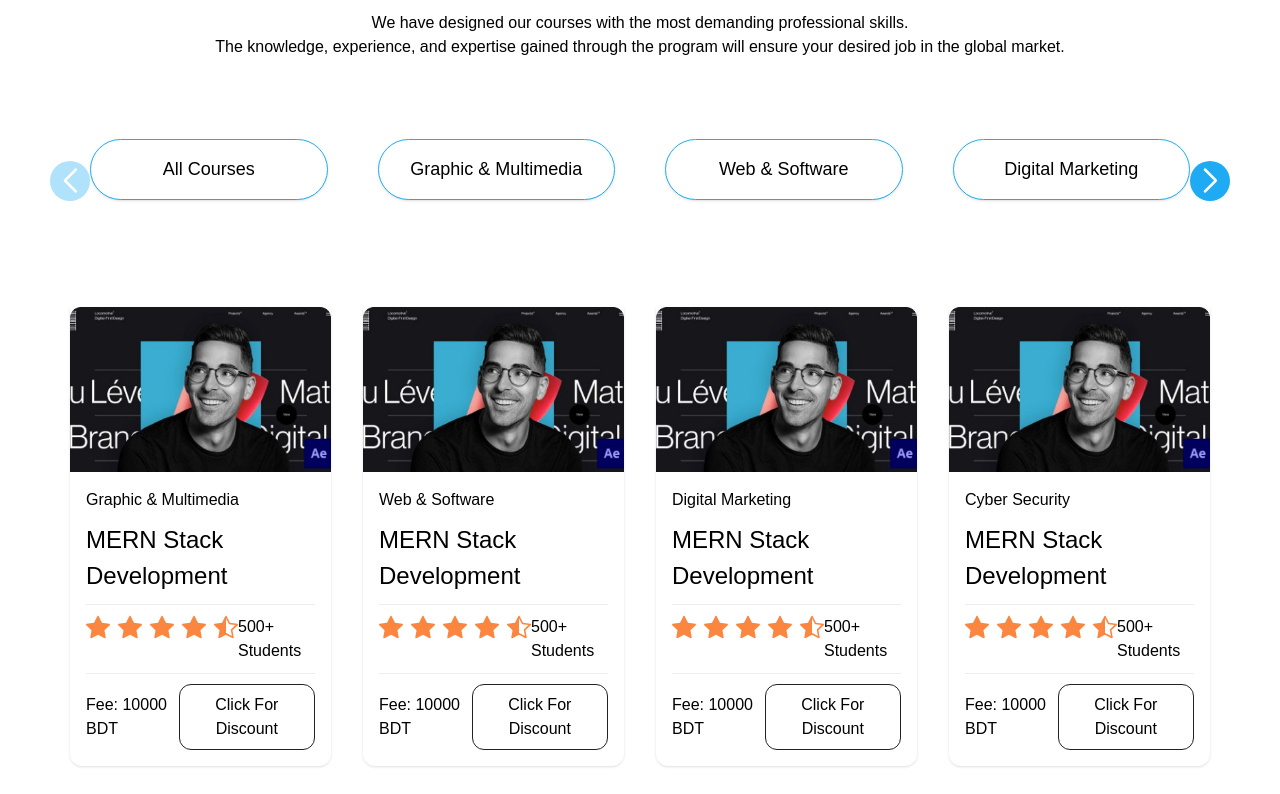
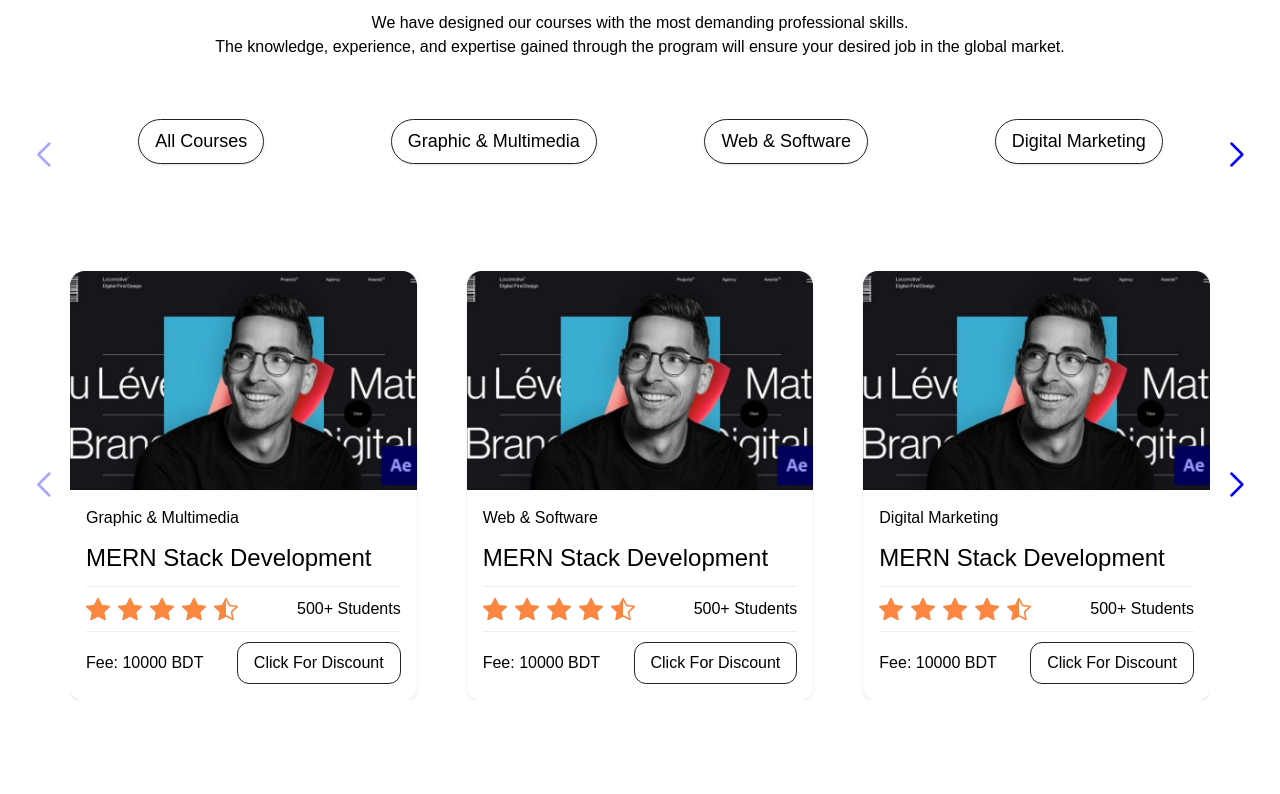
Before and after one commit to NashedShahRoni22/Pathshala-IT, a React (Vite) app: page / in a window 1280 px wide. Shown: the part 2086-2880 px from the top of the page. Built offline with nearby package versions, Linux system fonts and the light colour scheme; a web font is replaced by a local one.

Commit message:
Swiper JS Working On

```diff
--- a/index.html
+++ b/index.html
@@ -2,7 +2,7 @@
 <html lang="en">
   <head>
     <meta charset="UTF-8" />
-    <link rel="icon" type="image/svg+xml" href="/vite.svg" />
+    <link rel="icon" type="image/svg+xml" href="./src/assets/favicon/Logo-Mark.png" />
     <meta name="viewport" content="width=device-width, initial-scale=1.0" />
     <link href="https://api.fontshare.com/v2/css?f[]=clash-grotesk@700,400,600&display=swap" rel="stylesheet">
     <title>Pathshala IT</title>
--- a/src/index.css
+++ b/src/index.css
@@ -17,5 +17,5 @@ h1 {
 .swiper-button-prev:after, .swiper-button-next:after{
   font-size: 24px;
   font-weight: 700;
-  color: white;
+  color: blue;
 }
--- a/src/pages/home/HomeCourseBar.jsx
+++ b/src/pages/home/HomeCourseBar.jsx
@@ -39,8 +39,8 @@ export default function HomeCourseBar() {
         slidesPerView={1}
         spaceBetween={10}
         navigation={{
-          nextEl: ".swiper-button-next",
-          prevEl: ".swiper-button-prev",
+          nextEl: ".swiper-button-next-coursebar",
+          prevEl: ".swiper-button-prev-coursebar",
         }}
         breakpoints={{
           640: {
@@ -57,7 +57,7 @@ export default function HomeCourseBar() {
           },
         }}
         modules={[Navigation]}
-        className="mySwiper p-10"
+        className="mySwiper p-5 md:p-10"
       >
         {services.map((s, i) => (
           <SwiperSlide>
@@ -73,8 +73,8 @@ export default function HomeCourseBar() {
       </Swiper>
 
       {/* Custom Navigation Buttons */}
-      <div className="absolute top-4/5 h-10 w-10  p-4 bg-blue rounded-full -left-5 swiper-button-prev"></div>
-      <div className="absolute top-4/5 h-10 w-10  p-4 bg-blue rounded-full -right-5 swiper-button-next"></div>
+      <div className="absolute top-1/2 -left-0 swiper-button-prev"></div>
+      <div className="absolute top-1/2 -right-0 swiper-button-next"></div>
     </div>
   );
 }
--- a/src/pages/home/HomeCourses.jsx
+++ b/src/pages/home/HomeCourses.jsx
@@ -88,6 +88,45 @@ export default function HomeCourses() {
           breakpoints={{
             640: {
               slidesPerView: 1,
+              spaceBetween: 10,
+            },
+            768: {
+              slidesPerView: 2,
+              spaceBetween: 20,
+            },
+            1024: {
+              slidesPerView: 4,
+              spaceBetween: 30,
+            },
+          }}
+          modules={[Navigation]}
+          className="mySwiper"
+        >
+          {data.categories.map((s, i) => (
+            <SwiperSlide key={i} className="flex justify-center">
+              <p className="text-[18px] w-fit text-center py-2 px-4 shadow border border-black rounded-full">
+                {s.name}
+              </p>
+            </SwiperSlide>
+          ))}
+        </Swiper>
+
+        {/* Custom Navigation Buttons */}
+        <div className="absolute top-1/2 -left-5 md:-left-10 swiper-button-prev"></div>
+        <div className="absolute top-1/2 -right-5 md:-right-10 swiper-button-next"></div>
+      </div>
+
+      <div className="py-5 my-10 mx-5 md:container md:mx-auto relative">
+        <Swiper
+          slidesPerView={1}
+          spaceBetween={10}
+          navigation={{
+            nextEl: ".swiper-button-next",
+            prevEl: ".swiper-button-prev",
+          }}
+          breakpoints={{
+            640: {
+              slidesPerView: 1,
               spaceBetween: 20,
             },
             768: {
@@ -95,34 +134,17 @@ export default function HomeCourses() {
               spaceBetween: 40,
             },
             1024: {
-              slidesPerView: 4,
+              slidesPerView: 3,
               spaceBetween: 50,
             },
           }}
           modules={[Navigation]}
-          className="mySwiper p-5"
+          className="mySwiper"
         >
-          {data.categories.map((s, i) => (
-            <SwiperSlide>
-              <div
-                key={i}
-                className="bg-white shadow p-2 md:p-4 rounded-full border border-blue"
-              >
-                <p className="text-[18px] text-center">{s.name}</p>
-              </div>
-            </SwiperSlide>
-          ))}
-        </Swiper>
-
-        {/* Custom Navigation Buttons */}
-        <div className="absolute top-4/5 h-10 w-10  p-2.5 md:p-5 bg-blue rounded-full -left-5 swiper-button-prev"></div>
-        <div className="absolute top-4/5 h-10 w-10  p-2.5 md:p-5 bg-blue rounded-full -right-5 swiper-button-next"></div>
-      </div>
-
-      <div className="grid md:grid-cols-2 lg:grid-cols-4 mt-10 gap-8">
           {data.cards.map((c, i) => (
-          <div key={i} className="bg-white shadow rounded-b-xl">
-            <img src={c.img} alt="" />
+            <SwiperSlide key={i}>
+              <div className="bg-white shadow rounded-b-xl">
+                <img src={c.img} alt="" className="w-full" />
                 <div className="p-4 flex flex-col gap-2.5">
                   <p className="text-[16px]">{c.categorey}</p>
                   <p className="text-[24px]">{c.name}</p>
@@ -146,7 +168,13 @@ export default function HomeCourses() {
                   </div>
                 </div>
               </div>
+            </SwiperSlide>
           ))}
+        </Swiper>
+
+        {/* Custom Navigation Buttons */}
+        <div className="absolute top-1/2 -left-5 md:-left-10 swiper-button-prev"></div>
+        <div className="absolute top-1/2 -right-5 md:-right-10 swiper-button-next"></div>
       </div>
     </section>
   );
```
Also changed, not shown: src/assets/favicon/Logo-Mark.png (added). Lines whose indentation alone changed are shown as unchanged.
